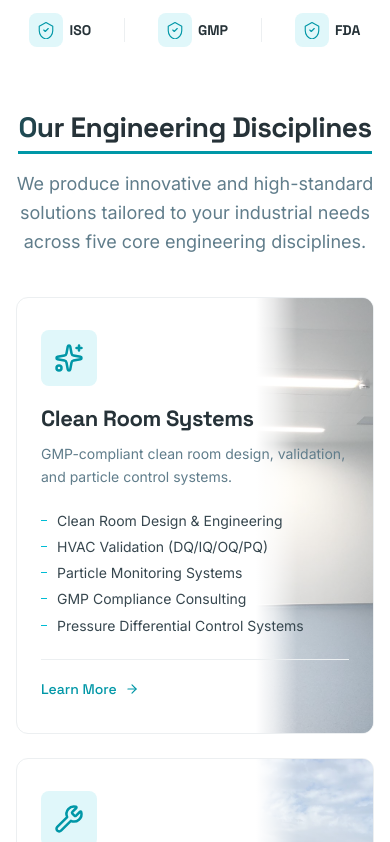
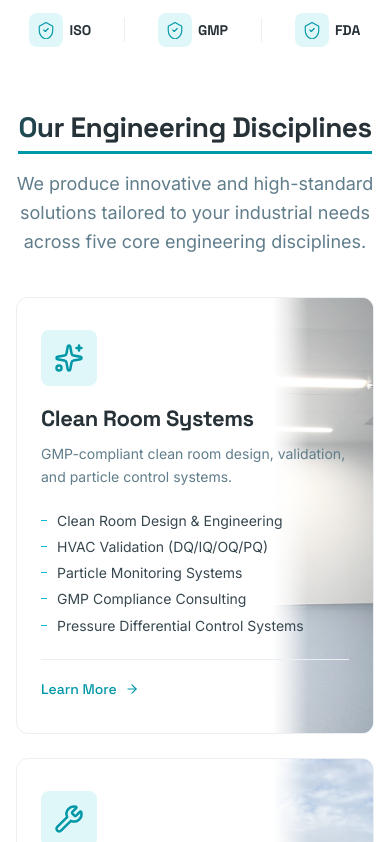
Before and after one commit to ahmeren05/etweb, a Next.js app: page /en in a window 390 px wide. Shown: the part 1108-1950 px from the top of the page. Built offline with nearby package versions, Linux system fonts and the light colour scheme.

Commit message:
Fix service card image overlap on ~1300px screens

```diff
--- a/src/components/ServiceCard/ServiceCard.module.css
+++ b/src/components/ServiceCard/ServiceCard.module.css
@@ -166,9 +166,19 @@
   gap: var(--space-3);
 }
 
+@media (max-width: 1400px) {
+  .cardBgImage {
+    width: 25%;
+  }
+}
+
 @media (max-width: 1024px) {
   .cardGrid {
     grid-template-columns: repeat(2, 1fr);
+  }
+
+  .cardBgImage {
+    width: 28%;
   }
 }
 
```
